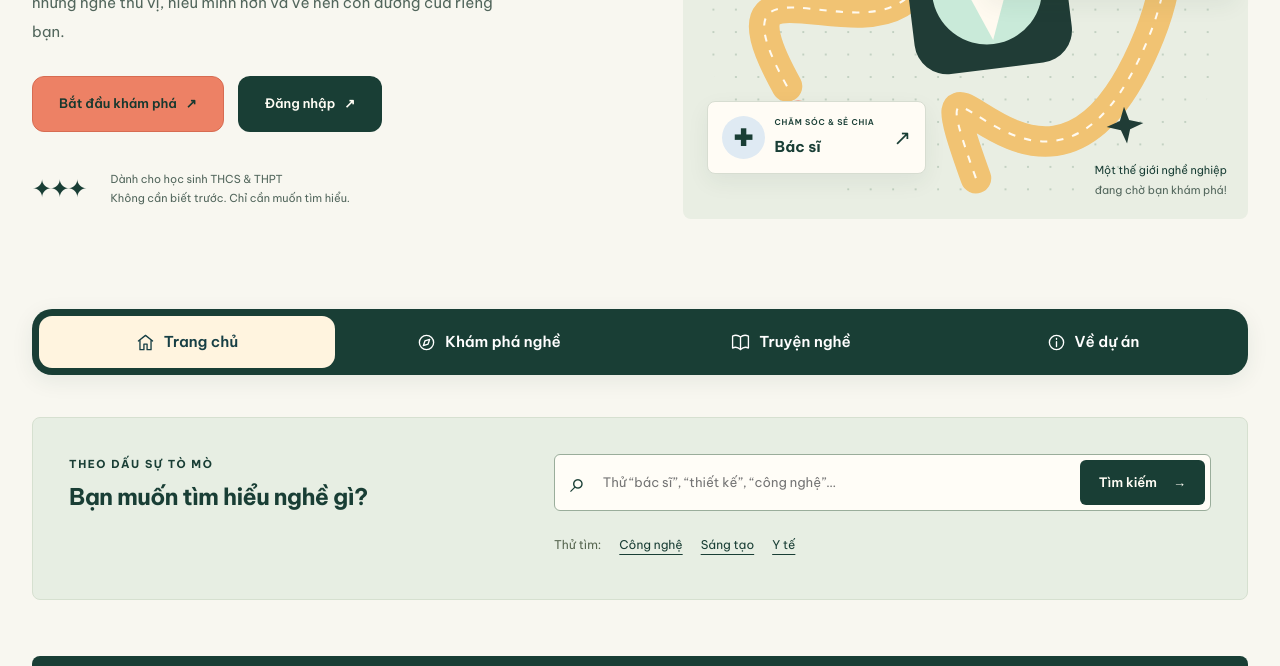
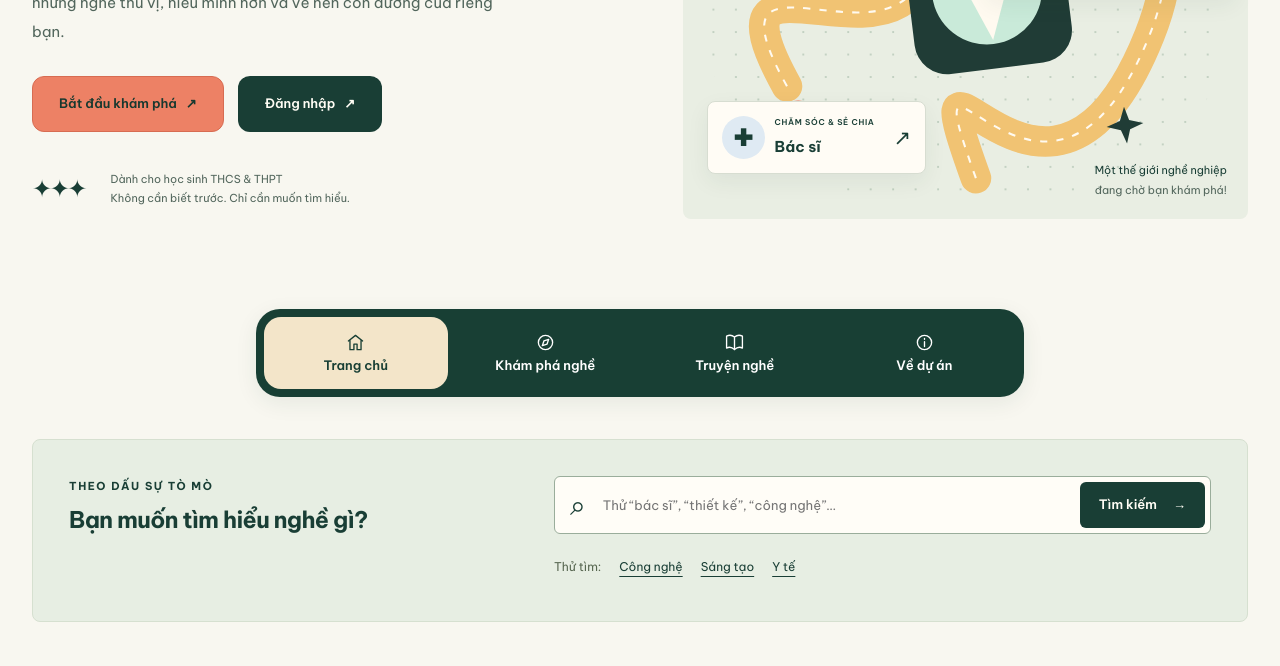
Before and after one commit to TrooliGM/quocan4, a plain HTML site: page index.html in a window 1280 px wide. Shown: the part 431-1097 px from the top of the page. Drawn offline with nearby package versions, Linux system fonts and the light colour scheme; no server answers.

Commit message:
Center compact navbar with vertical icon tiles

```diff
--- a/public/assets/home-premium.css
+++ b/public/assets/home-premium.css
@@ -255,3 +255,11 @@ body.home-premium {
 .journey-links a:focus-visible{outline:3px solid #efaa88;outline-offset:1px}
 .home-premium :is(#careers,#about){scroll-margin-top:100px}
 @media(max-width:600px){.journey-nav{top:4px}.journey-links a{flex-direction:column;gap:5px;font-size:11px;padding:10px 4px;min-width:0;white-space:normal}.journey-links{overflow:visible}.home-premium .hero-actions .btn{min-height:50px;padding-inline:18px}}
+
+/* Approved option 2: centered, equal vertical navigation tiles. */
+.journey-nav.container{width:100%;max-width:768px;margin-inline:auto}
+.journey-links{display:grid;grid-template-columns:repeat(4,minmax(0,1fr));background:#183F34;border-radius:24px;padding:8px;gap:6px;overflow:visible}
+.journey-links a{flex-direction:column;gap:5px;padding:12px 6px;min-height:72px;border-radius:17px;color:#fff;font-size:13px;line-height:1.35;white-space:normal;text-align:center}
+.journey-links a:hover{color:#fff;background:#2b5146}
+.journey-links a[aria-current]{background:#F3E5C9;color:#183F34}
+@media(max-width:600px){.journey-links{padding:6px;gap:4px;border-radius:21px}.journey-links a{font-size:11px;padding:10px 3px;min-height:68px;border-radius:15px}}
```
Also changed, not shown: 1 other file.
